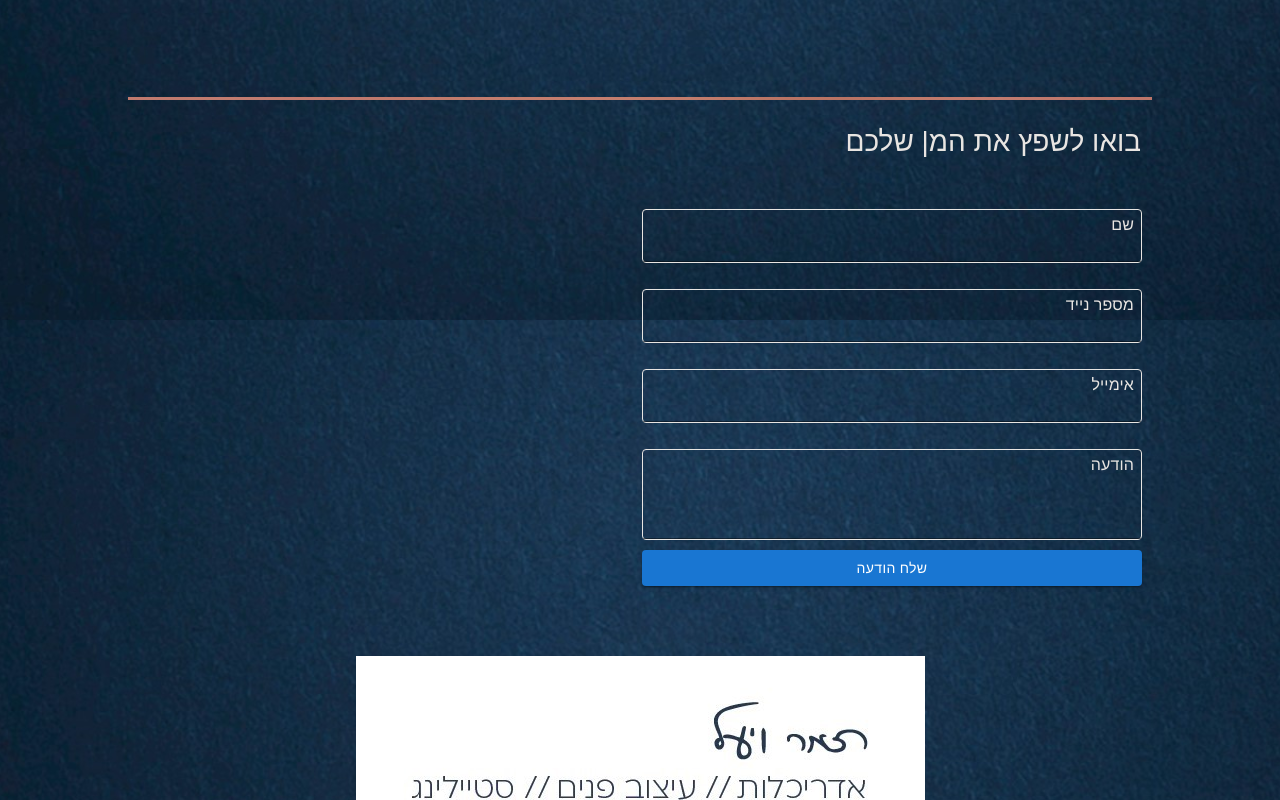
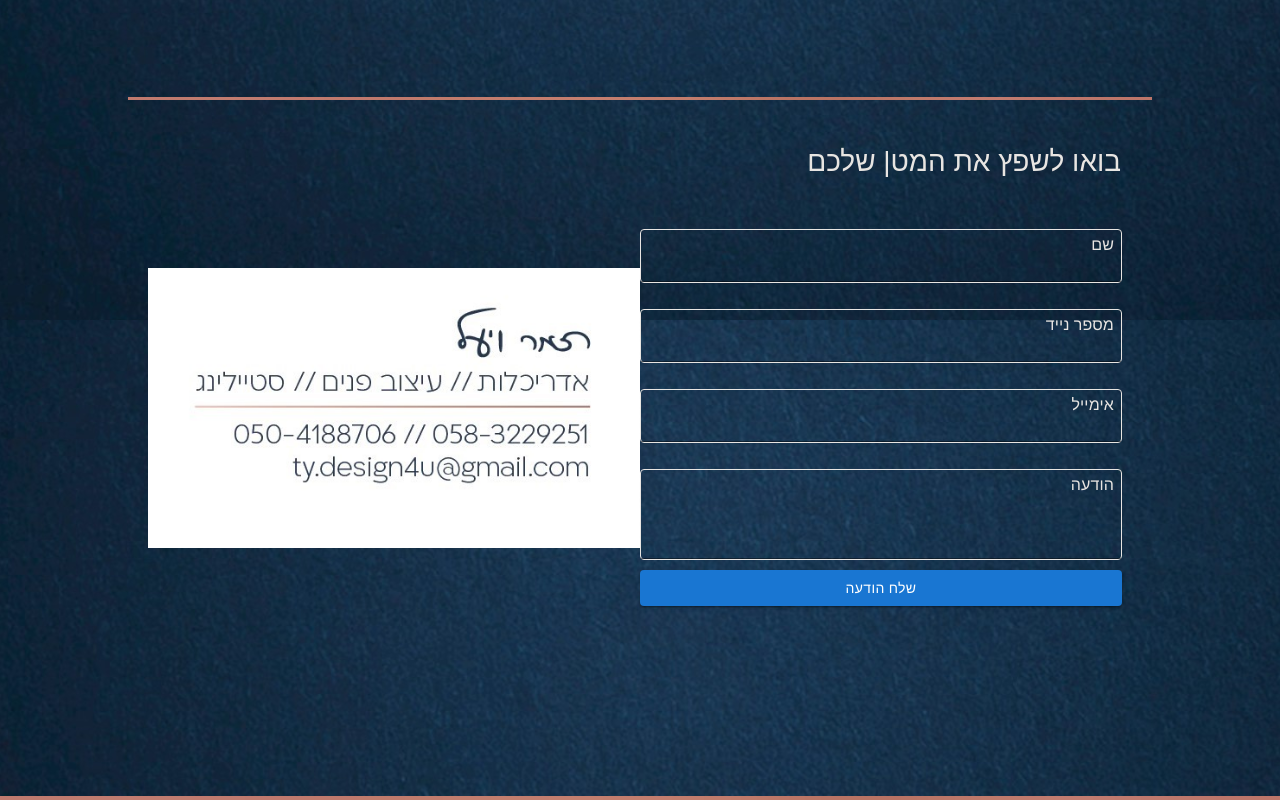
Before and after one commit to shirael/TYdesignE, a React (Create React App) app in the folder frontend/: page / in a window 1280 px wide. Shown: the part 1280-2080 px from the top of the page. Built offline with nearby package versions, Linux system fonts and the light colour scheme; no server answers.

Commit message:
Update FormComponent.tsx

```diff
--- a/frontend/src/FormComponent.tsx
+++ b/frontend/src/FormComponent.tsx
@@ -279,6 +279,7 @@ const [isTyping, setIsTyping] = useState(true); // true = typing, false = deleti
 
     <div className="main-container">
       <div className="form-container">
+     <div className="all-form">
       <div className="form">
       {/* <p className="form-text">{sentence}</p> */}
 
@@ -417,7 +418,7 @@ const [isTyping, setIsTyping] = useState(true); // true = typing, false = deleti
     </div>
     </div>
 
-    // </div>
+     </div>
   );
 };
 
```
